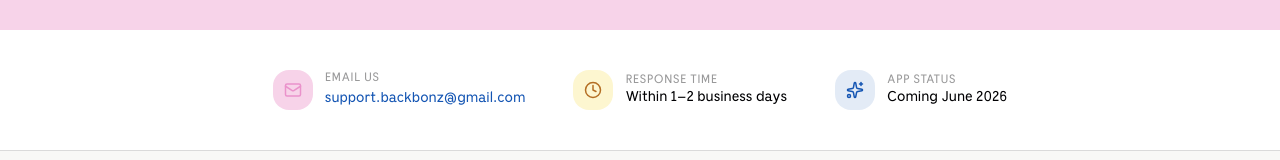
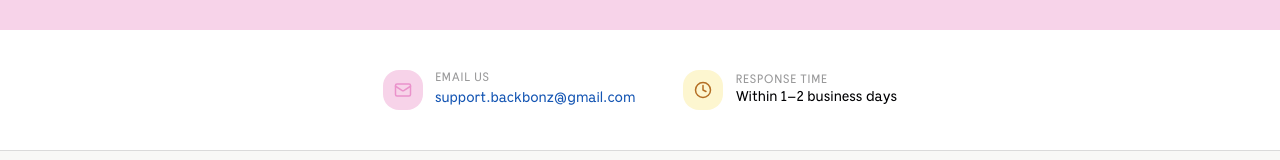
Before and after one commit to BackBonz/BackBonz-web-app, a React (Vite) app: page /support in a window 1280 px wide. Shown: the part 288-448 px from the top of the page. Built offline with nearby package versions, Linux system fonts and the light colour scheme; no server answers; the database is empty.

Commit message:
Update Support.jsx
Removed App Status

```diff
--- a/src/pages/Support.jsx
+++ b/src/pages/Support.jsx
@@ -141,17 +141,6 @@ export default function Support() {
                 </p>
               </div>
             </div>
-            <div className="flex items-center gap-3">
-              <div className="w-10 h-10 rounded-2xl bg-denim-300/20 flex items-center justify-center shrink-0">
-                <Sparkles size={18} className="text-denim" aria-hidden="true" />
-              </div>
-              <div>
-                <p className="text-xs text-foreground-muted uppercase tracking-wide">App status</p>
-                <p className="text-sm font-medium text-foreground">
-                  Coming {formatLaunchMonthYear(launchDate)}
-                </p>
-              </div>
-            </div>
           </div>
         </Container>
       </section>
```
